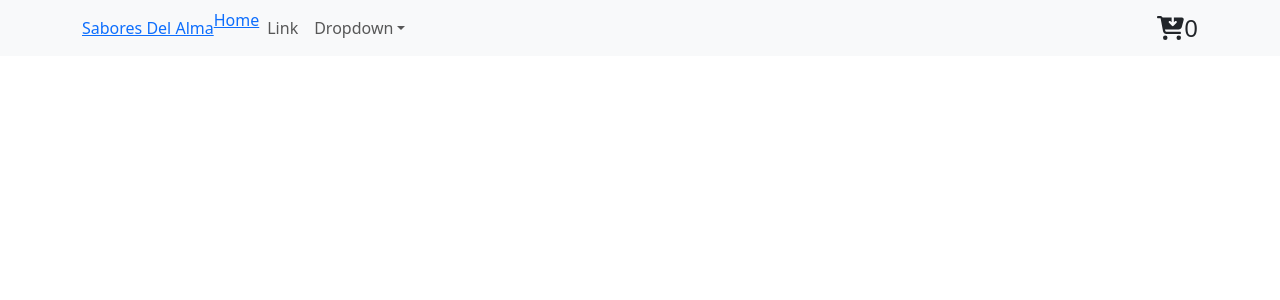
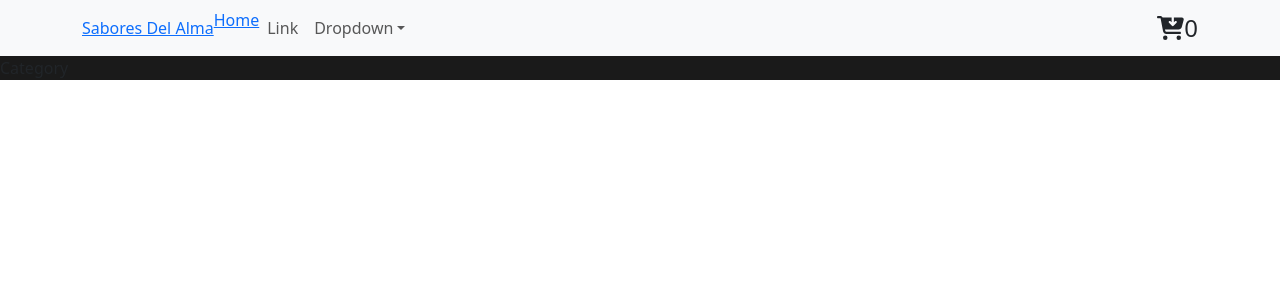
Before and after one commit to DanielDAJJ/PreEntregaReact1DanielJaimes, a React (Vite) app: page /category/1 in a window 1280 px wide. Shown: the top 300 px of the page. Built offline with nearby package versions, Linux system fonts and the light colour scheme.

Commit message:
Creación de las rutas

```diff
--- /dev/null
+++ b/src/pages/Category.jsx
@@ -0,0 +1,9 @@
+import React from 'react'
+
+const Category = () => {
+  return (
+    <div>Category</div>
+  )
+}
+
+export default Category
--- /dev/null
+++ b/src/pages/Item.jsx
@@ -0,0 +1,9 @@
+import React from 'react'
+
+const Item = () => {
+  return (
+    <div>Item</div>
+  )
+}
+
+export default Item
--- a/src/routes/MainRaoutes.jsx
+++ b/src/routes/MainRaoutes.jsx
@@ -3,6 +3,8 @@
 import Home from "../pages/Home"
 import ItemDetailsContainer from '../pages/ItemDetailsContainer';
 import NavBarComponent from '../components/NavBarComponent/NavBarComponent';
+import Item from '../pages/Item';
+import Category from '../pages/Category';
 
 const MainRaoutes = () => {
   return (
@@ -10,6 +12,8 @@
         <NavBarComponent/>
         <Routes>
             <Route path="/" element={<Home />} />
+            <Route path="/category/:id" element={<Category/>}/>
+            <Route path="/item/:id" element={<Item/>}/>
             <Route path="/item/:id" element={<ItemDetailsContainer/>}/>
         </Routes>
     </BrowserRouter>
```
